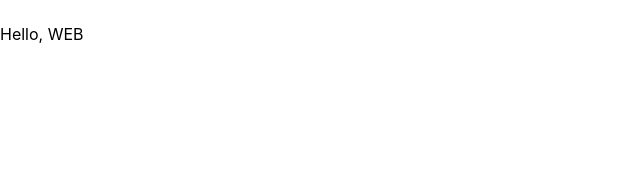
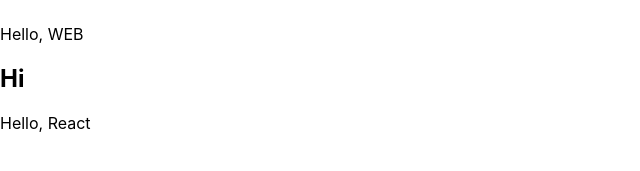
Before and after one commit to h-0y28/LearningReact2, a React (Create React App) app: page / in a window 1280 px wide. Shown: the part 207-378 px from the top of the page, without its empty margins (0-640 px from the left). Built offline with nearby package versions, Linux system fonts and the light colour scheme.

Commit message:
props 사용 예

```diff
--- a/src/App.js
+++ b/src/App.js
@@ -1,11 +1,12 @@
 import logo from "./logo.svg";
 import "./App.css";
 
-function Header() {
+function Header(props) {
+  console.log("props", props, props.title);
   return (
     <header>
       <h1>
-        <a href="/">WEB</a>
+        <a href="/">{props.title}</a>
       </h1>
     </header>
   );
@@ -27,11 +28,11 @@
   );
 }
 
-function Article() {
+function Article(props) {
   return (
     <article>
-      <h2>Welcome</h2>
-      Hello, WEB
+      <h2>{props.title}</h2>
+      {props.body}
     </article>
   );
 }
@@ -39,9 +40,10 @@
 function App() {
   return (
     <div>
-      <Header />
+      <Header title="WEB" />
       <Nav />
-      <Article />
+      <Article title="Welcome" body="Hello, WEB" />
+      <Article title="Hi" body="Hello, React" />
     </div>
   );
 }
```
